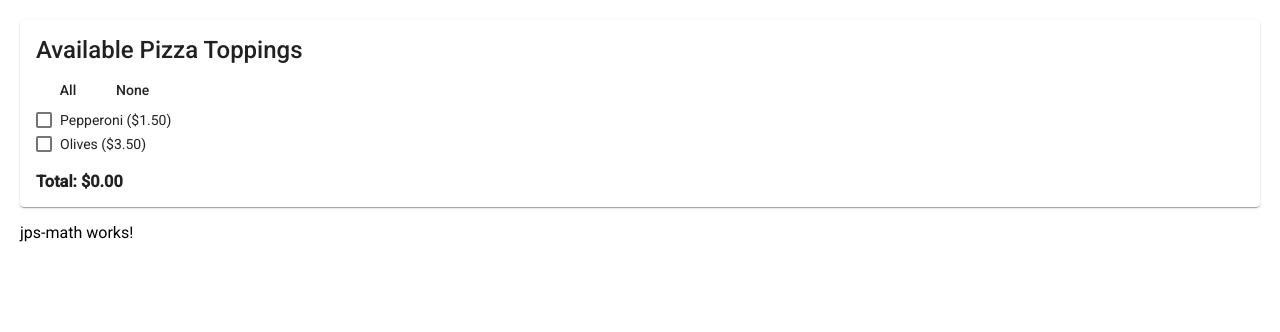
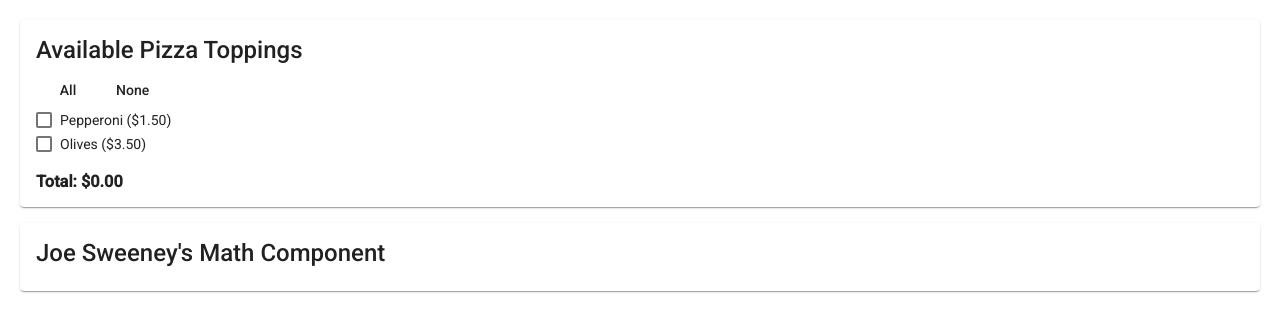
Before and after one commit to 2019-fall-jsf-th/components, an Angular app: page / in a window 1280 px wide. Shown: the top 332 px of the page. Built offline with nearby package versions, Linux system fonts and the light colour scheme.

Commit message:
Added card skeleton to math component

```diff
--- a/src/app/jps-math/jps-math.component.html
+++ b/src/app/jps-math/jps-math.component.html
@@ -1 +1,8 @@
-<p>jps-math works!</p>
+<mat-card>
+    <mat-card-title>
+        Joe Sweeney's Math Component
+    </mat-card-title>
+    <mat-card-content>
+
+    </mat-card-content>
+</mat-card>
```
